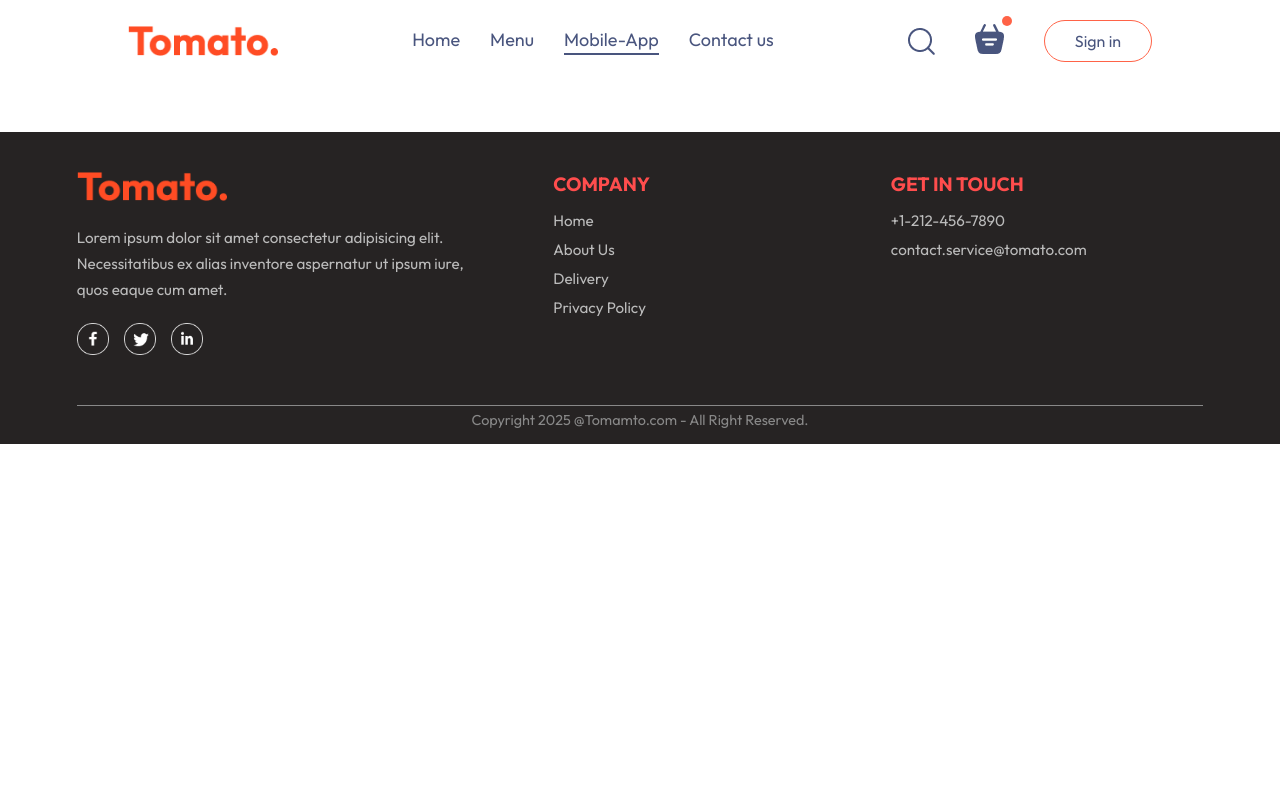
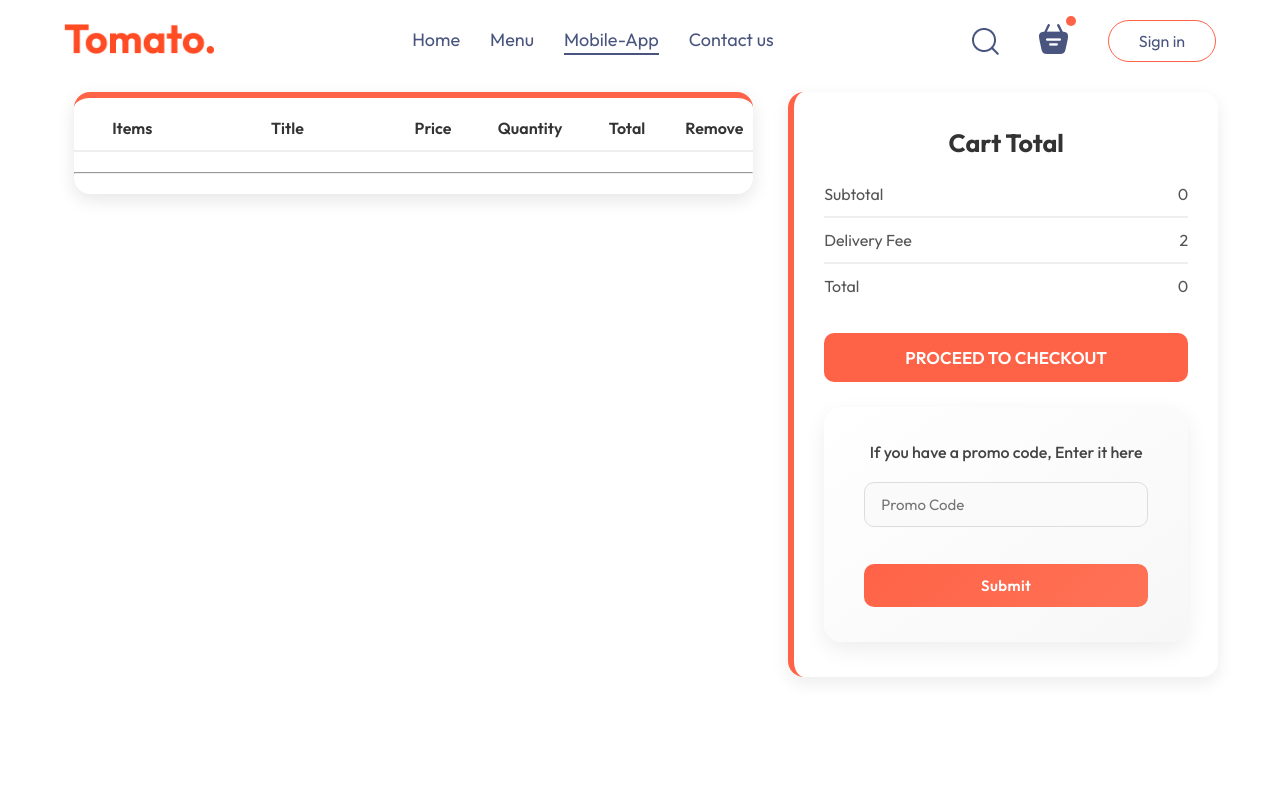
Before and after one commit to vijaysolanki9079/FeastHut-Kitchen, a React (Vite) app in the folder frontend/: page /cart in a window 1280 px wide. Shown: the top 800 px of the page. Built offline with nearby package versions, Linux system fonts and the light colour scheme.

Commit message:
completed-cart-css-styles

```diff
--- a/frontend/src/componemts/Header/Header.css
+++ b/frontend/src/componemts/Header/Header.css
@@ -2,7 +2,6 @@
   height: 34vw;
   margin: 30px auto;
   background: url('./header_img.png') no-repeat;
-  background-size: contain;
   position: relative;
 }
 
--- a/frontend/src/componemts/Navbar/Navbar.jsx
+++ b/frontend/src/componemts/Navbar/Navbar.jsx
@@ -4,12 +4,11 @@
 import { Link } from 'react-router-dom';
 
 export const Navbar = ({setShowLogin}) => {
-
   const [menu, setMenu] = useState("mobile-app");
 
   return (
     <div className='navbar'>
-      <img src = {assets.logo} alt="" className="logo" />
+      <Link to='/'><img src = {assets.logo} alt="" className="logo" /> </Link>
       <ul className='navbar-menu'>
         <Link to='/' onClick={() => setMenu("home")} className={menu==="home" ? "active" : ""}>Home</Link>
         <a href='#explore-menu' onClick={() => setMenu("menu")} className={menu==="menu" ? "active" : ""}>Menu</a>
@@ -21,7 +20,7 @@
       <div className='navbar-right'>
         <img className='search' src = {assets.search_icon} alt="" />
         <div className="navbar-search-icon">
-          <img src={assets.basket_icon} alt="" />
+          <Link to='/cart'><img src={assets.basket_icon} alt="" /> </Link>
           <div className="dot"></div>
         </div>
         <button onClick={() => setShowLogin(true)}>Sign in</button>
--- a/frontend/src/index.css
+++ b/frontend/src/index.css
@@ -20,7 +20,7 @@
 }
 
 .app {
-  width: 80%;
+  width: 90%;
   margin: auto;
 }
 
--- a/frontend/src/pages/Cart/Cart.css
+++ b/frontend/src/pages/Cart/Cart.css
@@ -0,0 +1,263 @@
+/* ----------- MAIN CART LAYOUT ----------- */
+.cart {
+  width: 100%;
+  min-height: 100vh;
+  padding: 10px;
+  display: flex;
+  justify-content: space-between;
+  align-items: flex-start;
+  gap: 35px;
+  animation: fadeIn 0.4s ease-in-out;
+}
+
+/* ----------- LEFT: CART ITEMS ----------- */
+.cart-items {
+  flex: 0 0 60%;
+  background: #ffffff;
+  border-radius: 16px;
+  box-shadow: 0 6px 18px rgba(0, 0, 0, 0.1);
+  padding: 20px 0px;
+  border-top: 6px solid tomato;
+}
+
+.cart-items-title {
+  display: grid;
+  grid-template-columns: 1.2fr 2fr 1fr 1fr 1fr 0.8fr;
+  align-items: center;
+  text-align: center;
+  color: #333;
+  font-weight: 600;
+  font-size: 16px;
+  border-bottom: 2px solid #eee;
+  padding-bottom: 12px;
+}
+
+.cart-items-item {
+  display: grid;
+  grid-template-columns: 1.2fr 2fr 1fr 1fr 1fr 0.8fr;
+  align-items: center;
+  text-align: center;
+  color: #555;
+  padding: 15px 0;
+  border-bottom: 1px solid #eee;
+  transition: background 0.3s ease;
+}
+
+.cart-items-item:hover {
+  background-color: #fff7f6;
+}
+
+.cart-items-item img {
+  width: 80px;
+  height: 70px;
+  object-fit: cover;
+  border-radius: 8px;
+  margin: auto;
+}
+
+.cart-items-item p {
+  margin: 0;
+}
+
+.cart-items-item .cross {
+  font-size: 22px;
+  cursor: pointer;
+  color: tomato;
+  font-weight: bold;
+  transition: color 0.2s ease, transform 0.2s ease;
+}
+
+.cart-items-item .cross:hover {
+  color: red;
+  transform: scale(1.3);
+}
+
+/* ----------- RIGHT: CART CHECKOUT AREA ----------- */
+.cart-right {
+  flex: 0 0 40%;
+  display: flex;
+  flex-direction: column;
+  gap: 30px;
+}
+
+/* --- CART TOTAL BOX --- */
+.cart-total {
+  width: 430px;
+  background-color: white;
+  padding: 35px 30px;
+  border-radius: 16px;
+  box-shadow: 0 6px 18px rgba(0, 0, 0, 0.08);
+  border-left: 6px solid tomato;
+}
+
+.cart-total h2 {
+  text-align: center;
+  color: #333;
+  font-size: 25px;
+  font-weight: 700;
+  margin-bottom: 25px;
+}
+
+.cart-total-details {
+  display: flex;
+  justify-content: space-between;
+  align-items: center;
+  font-size: 16px;
+  color: #555;
+  margin: 12px 0;
+}
+
+.cart-total hr {
+  border: none;
+  border-bottom: 2px solid #eee;
+  margin: 6px 0;
+}
+
+.cart-total button {
+  width: 100%;
+  margin-top: 25px;
+  background-color: tomato;
+  color: white;
+  font-size: 17px;
+  font-weight: 600;
+  border: none;
+  border-radius: 10px;
+  padding: 14px 0;
+  cursor: pointer;
+  transition: background-color 0.3s ease, transform 0.2s ease;
+}
+
+.cart-total button:hover {
+  background-color: #e14b33;
+  transform: translateY(-2px);
+}
+
+/* --- PROMO CODE BOX --- */
+.cart-promo-code {
+  background: linear-gradient(145deg, #ffffff, #f7f7f7);
+  padding: 35px 40px;
+  border-radius: 18px;
+  box-shadow: 0 8px 22px rgba(0, 0, 0, 0.07);
+  margin-top: 25px;
+  /* border-top: 5px solid tomato; */
+  transition: transform 0.25s ease, box-shadow 0.25s ease;
+}
+
+/* .cart-promo-code:hover {
+  transform: translateY(-3px);
+  box-shadow: 0 10px 26px rgba(0, 0, 0, 0.1);
+} */
+
+.cart-promo-code p {
+  font-size: 16px;
+  color: #444;
+  margin-bottom: 20px;
+  text-align: center;
+  font-weight: 500;
+}
+
+.cart-promo-code-input {
+  display: flex;
+  justify-content: center;
+  gap: 12px;
+  align-items: center;
+  flex-wrap: wrap;
+}
+
+.cart-promo-code-input input {
+  flex: 1;
+  min-width: 160px;
+  padding: 12px 16px;
+  border: 1.8px solid #ddd;
+  border-radius: 10px;
+  outline: none;
+  font-size: 15px;
+  transition: all 0.25s ease;
+  background-color: #fafafa;
+}
+
+.cart-promo-code-input input:focus {
+  border-color: tomato;
+  box-shadow: 0 0 6px rgba(255, 99, 71, 0.4);
+  background-color: #fff;
+}
+
+.cart-promo-code-input button {
+  background: linear-gradient(135deg, tomato, #ff7256);
+  color: white;
+  border: none;
+  border-radius: 10px;
+  padding: 12px 20px;
+  cursor: pointer;
+  font-size: 15px;
+  font-weight: 600;
+  letter-spacing: 0.4px;
+  transition: all 0.3s ease;
+}
+
+.cart-promo-code-input button:hover {
+  background: linear-gradient(135deg, #ff6242, tomato);
+  transform: translateY(-2px);
+  box-shadow: 0 4px 10px rgba(255, 99, 71, 0.3);
+}
+
+.cart-promo-code-input button:active {
+  transform: translateY(0);
+  box-shadow: 0 2px 6px rgba(255, 99, 71, 0.25);
+}
+
+
+/* ----------- ANIMATION ----------- */
+@keyframes fadeIn {
+  from {
+    opacity: 0;
+    transform: translateY(10px);
+  }
+  to {
+    opacity: 1;
+    transform: translateY(0);
+  }
+}
+
+/* ----------- RESPONSIVE ----------- */
+@media (max-width: 992px) {
+  .cart {
+    flex-direction: column;
+    align-items: center;
+  }
+
+  .cart-items,
+  .cart-right {
+    width: 100%;
+  }
+
+  .cart-items {
+    margin-bottom: 30px;
+  }
+}
+
+/* Prevent the page from horizontal sliding */
+html, body {
+  width: 100%;
+  overflow-x: hidden;  /* stops dragging horizontally */
+  margin: 0;
+  padding: 0;
+}
+
+/* Keep the cart layout clean within page */
+.cart {
+  max-width: 100%;
+  box-sizing: border-box;
+}
+
+/* Ensure no child elements exceed width */
+.cart-items, .cart-right {
+  overflow-x: hidden;
+}
+
+/* For safety: images never stretch beyond their boxes */
+.cart img {
+  max-width: 100%;
+  height: auto;
+  display: block;
+}
--- a/frontend/src/pages/Cart/Cart.jsx
+++ b/frontend/src/pages/Cart/Cart.jsx
@@ -1,9 +1,75 @@
-import React from 'react'
-import "./Cart.css"
+import React, { useContext } from "react";
+import "./Cart.css";
+import { StoreContext } from "../../context/StoreContext";
 
 export const Cart = () => {
-  return
-  (
-    <div>Cart</div>
-  )
-}
+  const { cartItems, food_list, removeFromCart } = useContext(StoreContext);
+
+  return (
+    <>
+      <div className="cart">
+        <div class="cart-items">
+          <div class="cart-items-title">
+            <p>Items</p>
+            <p>Title</p>
+            <p>Price</p>
+            <p>Quantity</p>
+            <p>Total</p>
+            <p>Remove</p>
+          </div>
+          <br />
+          <hr />
+          {food_list.map((item, index) => {
+            if (cartItems[item._id] > 0) {
+              return (
+                <div class="cart-items-title cart-items-item">
+                  <img src={item.image} alt="" />
+                  <p>{item.name}</p>
+                  <p>{item.price} $</p>
+                  <p>{cartItems[item._id]}</p>
+                  <p>{item.price * cartItems[item._id]} $</p>
+                  <p onClick={() => removeFromCart(item._id)} className="cross">x</p>
+                </div>
+              );
+            }
+          })}
+        </div>
+
+        <div class="cart-bottom">
+          <div class="cart-total">
+            <h2>Cart Total</h2>
+            <div>
+              <div class="cart-total-details">
+                <p>Subtotal</p>
+                <p>{0}</p>
+              </div>
+              <hr/>
+              <div class="cart-total-details">
+                <p>Delivery Fee</p>
+                <p>{2}</p>
+              </div>
+              <hr/>
+              <div class="cart-total-details">
+                <p>Total</p>
+                <p>{0}</p>
+              </div>
+              <button>PROCEED TO CHECKOUT</button>
+            </div>
+
+            <div class="cart-promo-code">
+              <div>
+                <p>If you have a promo code, Enter it here</p>
+                <div className="cart-promo-code-input">
+                    <input type="text " placeholder="Promo Code" />
+                    <button>Submit</button>
+                </div>
+              </div>
+            </div>
+          </div>
+
+        </div>
+
+      </div>
+    </>
+  );
+};
```
